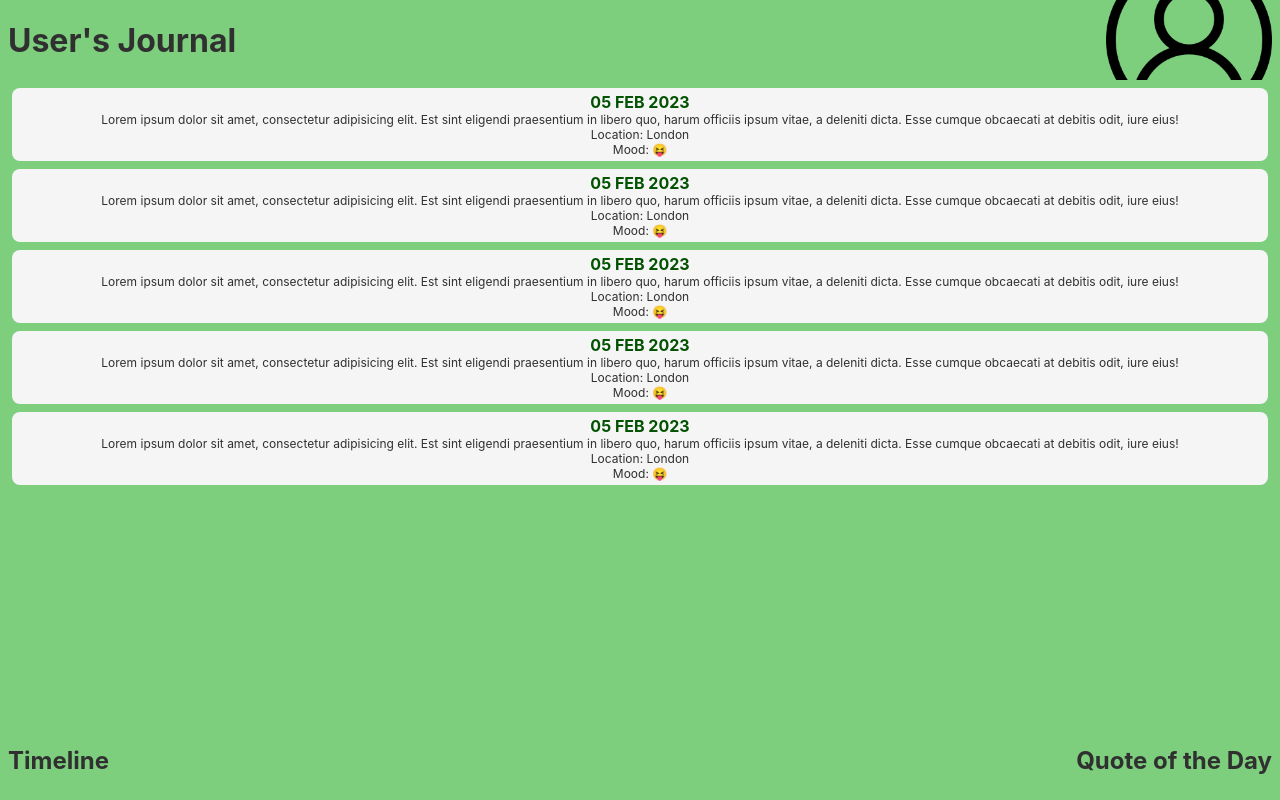
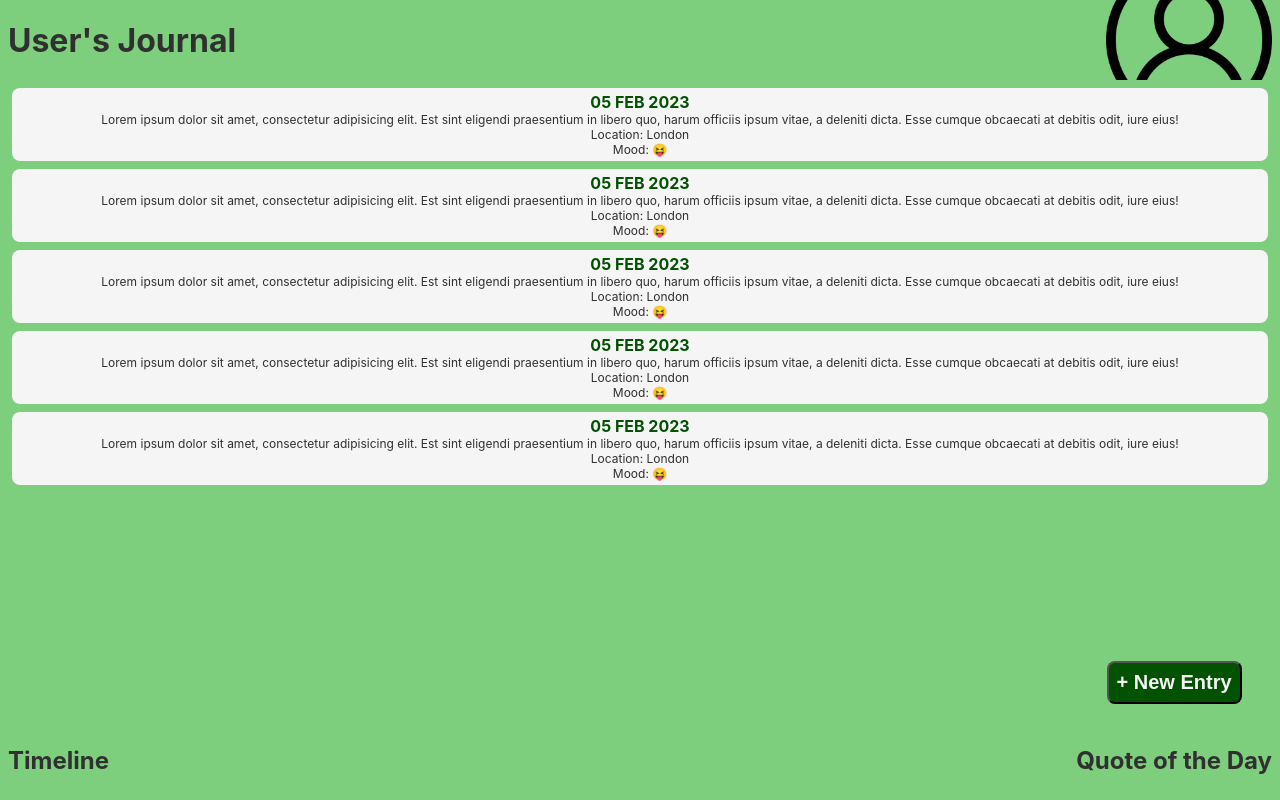
Before and after one commit to katherinepv/journal-full-stack, a React (Create React App) app in the folder journal-app/: page / in a window 1280 px wide. Built offline with nearby package versions, Linux system fonts and the light colour scheme.

Commit message:
new entry button styles

```diff
--- /dev/null
+++ b/journal-app/src/components/Button/Button.jsx
@@ -0,0 +1,6 @@
+import "./Button.scss";
+
+const Button = ({ buttonText }) => {
+  return <button className="button">{buttonText}</button>;
+};
+export default Button;
--- /dev/null
+++ b/journal-app/src/components/Button/Button.scss
@@ -0,0 +1,13 @@
+@use "../../styles/variables" as *;
+
+.button {
+    position: fixed;
+    bottom: 12vh;
+    right: 3vw;
+    background-color: $text-green;
+    padding: 0.5rem;
+    color: $background-whitesmoke;
+    border-radius: 0.5rem;
+    font-size: 1.25rem;
+    font-weight: bold;
+}
--- a/journal-app/src/pages/TimeLine/TimeLine.jsx
+++ b/journal-app/src/pages/TimeLine/TimeLine.jsx
@@ -1,9 +1,11 @@
 import TimeLineEntry from "../../components/TimeLineEntry/TimeLineEntry";
 import "./TimeLine.scss";
 import Layout from "../../components/Layout/Layout";
+import Button from "../../components/Button/Button";
 
 const TimeLine = () => {
   const title = "User's Journal";
+  const buttonText = "+ New Entry";
   return (
     <Layout title={title}>
       <div className="timeline">
@@ -12,6 +14,7 @@ const TimeLine = () => {
         <TimeLineEntry />
         <TimeLineEntry />
         <TimeLineEntry />
+        <Button buttonText={buttonText} />
       </div>
     </Layout>
   );
```
